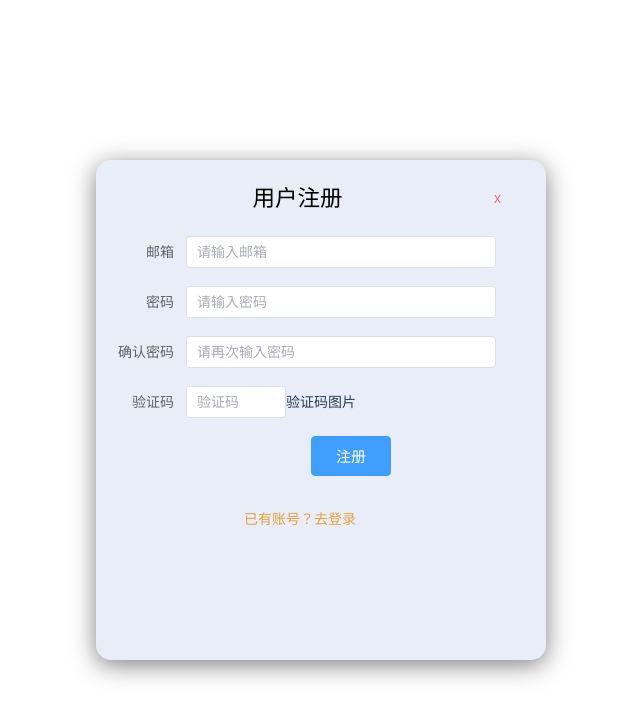
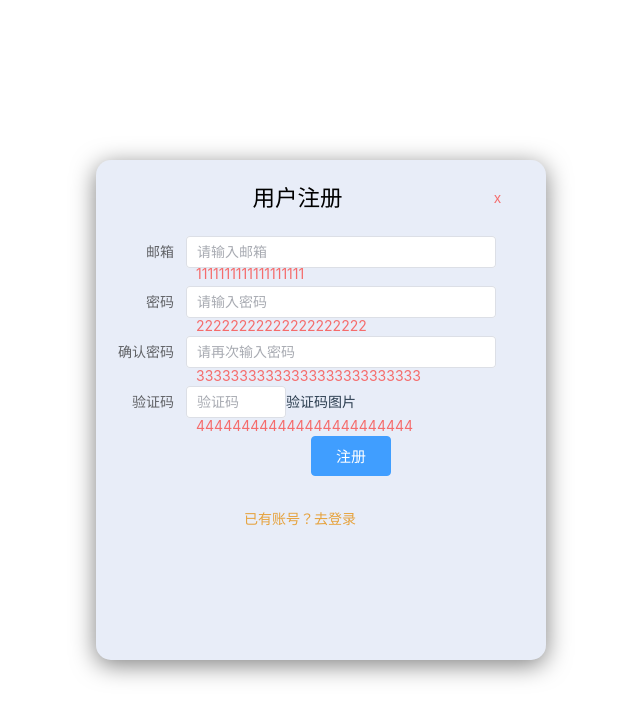
Before and after one commit to Haleymax/Django-Vue-Scrapy-Visualization, a Vue app in the folder web/: page /login in a window 1280 px wide. Shown: the top 718 px of the page, without its empty margins (334-974 px from the left). Built offline with nearby package versions, Linux system fonts and the light colour scheme; what particles.vue3 would draw is missing.

Commit message:
add message

```diff
--- a/web/src/store/user-info.ts
+++ b/web/src/store/user-info.ts
@@ -11,11 +11,11 @@ export const useUserInfo = defineStore('UserInfo', () => {
         message: {
             email:{
                 msg:"dasdasdasdas",
-                type:"primary"
+                type:"danger"
             },
             password:{
                 msg:"asdasdasdasdasdas",
-                type:"primary",
+                type:"danger",
             }
         }
     })
@@ -24,12 +24,26 @@ export const useUserInfo = defineStore('UserInfo', () => {
         data:{
             email:'',
             password:'',
+            confirmpassword:'',
             verify_code:'',
         },
         message:{
-            email:'',
-            password:'',
-            verify_code:'',
+            email:{
+                msg:"1111111111111111111",
+                type:"danger",
+            },
+            password:{
+                msg:"22222222222222222222",
+                type:"danger",
+            },
+            confirmpassword:{
+                msg:"33333333333333333333333333",
+                type:"danger",
+            },
+            verify_code:{
+                msg:"444444444444444444444444",
+                type:"danger",
+            },
         }
     });
 
--- a/web/src/views/login/sign_in.vue
+++ b/web/src/views/login/sign_in.vue
@@ -11,20 +11,29 @@
                 </div>
             </div>
             <div class="form">
-                <el-form :model="user_info.siginForm.data" :rules="rules" label-width="100px" style="transform: translate(-30px)">
+                <el-form :model="user_info.siginForm.data" :rules="rules" label-width="100px"
+                    style="transform: translate(-30px)">
                     <el-form-item label="邮箱" prop="email">
                         <el-input v-model="user_info.siginForm.data.email" placeholder="请输入邮箱" clearable></el-input>
                     </el-form-item>
                     <span class="message-container">
-                        <el-text v-if="user_info.siginForm.message.email.msg" :type="user_info.siginForm.message.email.type">{{ user_info.siginForm.message.email.msg }}</el-text>
+                        <el-text v-if="user_info.siginForm.message.email.msg"
+                            :type=user_info.siginForm.message.email.type>{{ user_info.siginForm.message.email.msg
+                            }}</el-text>
                     </span>
 
                     <el-form-item label="密码" prop="password">
-                        <el-input type="password" v-model="user_info.siginForm.data.password" placeholder="请输入密码" show-password clearable></el-input>
+                        <el-input type="password" v-model="user_info.siginForm.data.password" placeholder="请输入密码"
+                            show-password clearable></el-input>
                     </el-form-item>
+                    <span class="message-container2">
+                        <el-text v-if="user_info.siginForm.message.password.msg"
+                            :type=user_info.siginForm.message.password.type>{{ user_info.siginForm.message.password.msg
+                            }}</el-text>
+                    </span>
                     <el-button class="btn" type="primary" @click="login">登陆</el-button>
                     <div style="text-align: right; transform: translate(0, 30px)">
-                        <el-link type="danger" style="margin-right: 140px" >忘记密码？</el-link>
+                        <el-link type="danger" style="margin-right: 140px">忘记密码？</el-link>
                         <el-link type="warning" @click="showLoginForm.showSignUpForm">没有账号？去注册</el-link>
                     </div>
                 </el-form>
@@ -109,7 +118,17 @@ const close = () => {
 }
 
 .message-container {
-    text-align: center;
+    position: absolute;
+    top: 26px;
+    left: 110px;
+}
+
+.message-container2 {
+    position: absolute;
+    top: 79px;
+    /* 距离父元素顶部20px */
+    left: 110px;
+    /* 距离父元素左侧30px */
 }
 
 .label {
@@ -129,7 +148,8 @@ const close = () => {
 }
 
 h2 {
-    margin: 0; /* 去掉默认的 margin */
+    margin: 0;
+    /* 去掉默认的 margin */
     padding: 0;
     color: #000;
     text-align: center;
--- a/web/src/views/login/sign_up.vue
+++ b/web/src/views/login/sign_up.vue
@@ -11,22 +11,42 @@
                 </div>
             </div>
             <div class="form">
-                <el-form :model="siginForm" label-width="100px" style="transform: translate(-30px)">
+                <el-form :model="user_info.sigupForm.data" label-width="100px" style="transform: translate(-30px)">
                     <el-form-item label="邮箱" prop="email">
-                        <el-input class="input-box" v-model="siginForm.email" placeholder="请输入邮箱" clearable></el-input>
+                        <el-input class="input-box" v-model="user_info.sigupForm.data.email" placeholder="请输入邮箱" clearable></el-input>
                     </el-form-item>
+
+                    <span class="message-container">
+                        <el-text v-if="user_info.sigupForm.message.email.msg" :type=user_info.sigupForm.message.email.type>{{ user_info.sigupForm.message.email.msg }}</el-text>
+                    </span>
+
                     <el-form-item label="密码" prop="password">
-                        <el-input class="input-box" type="password" v-model="siginForm.password" placeholder="请输入密码"
+                        <el-input class="input-box" type="password" v-model="user_info.sigupForm.data.password" placeholder="请输入密码"
                             show-password clearable></el-input>
                     </el-form-item>
+
+                    <span class="message-container2">
+                        <el-text v-if="user_info.sigupForm.message.password.msg" :type=user_info.sigupForm.message.password.type>{{ user_info.sigupForm.message.password.msg }}</el-text>
+                    </span>
+
                     <el-form-item label="确认密码" prop="confirmPassword">
-                        <el-input class="input-box" type="password" v-model="siginForm.confirmPassword"
+                        <el-input class="input-box" type="password" v-model="user_info.sigupForm.data.confirmpassword"
                             placeholder="请再次输入密码" show-password clearable></el-input>
                     </el-form-item>
+
+                    <span class="message-container3">
+                        <el-text v-if="user_info.sigupForm.message.confirmpassword.msg" :type=user_info.sigupForm.message.confirmpassword.type>{{ user_info.sigupForm.message.confirmpassword.msg }}</el-text>
+                    </span>
+
                     <el-form-item label="验证码" prop="code">
-                        <el-input style="width: 100px;" v-model="siginForm.code" placeholder="验证码" clearable></el-input>
+                        <el-input style="width: 100px;" v-model="user_info.sigupForm.data.verify_code" placeholder="验证码" clearable></el-input>
                         <div>验证码图片</div>
                     </el-form-item>
+
+                    <span class="message-container4">
+                        <el-text v-if="user_info.sigupForm.message.verify_code.msg" :type=user_info.sigupForm.message.verify_code.type>{{ user_info.sigupForm.message.verify_code.msg }}</el-text>
+                    </span>
+
                     <el-button class="btn" type="primary" @click="login">注册</el-button>
                     <div style="text-align: right; transform: translate(0, 30px)">
                         <el-link type="warning" style="margin-right: 140px" @click = showLoginForm.showLoginForm>已有账号？去登录</el-link>
@@ -42,9 +62,11 @@ import { reactive } from 'vue';
 import { ElForm } from 'element-plus'; // 导入ElForm类型（如果需要类型检查）
 import Login from './Login.vue';
 import { useLoginForm } from '@/store/home';
+import { useUserInfo } from '@/store/user-info';
 
 const emit = defineEmits(['close']);
 const showLoginForm = useLoginForm();
+const user_info = useUserInfo();
 
 
 const siginForm = reactive({
@@ -129,6 +151,31 @@ const close = () => {
     font-size: 15px;
 }
 
+.message-container {
+    position: absolute;
+    top: 26px;
+    left: 110px;
+}
+
+.message-container2 {
+    position: absolute;
+    top: 78px;
+    left: 110px;
+}
+
+.message-container3 {
+    position: absolute;
+    top: 128px;
+    left: 110px;
+}
+
+.message-container4 {
+    position: absolute;
+    top: 178px;
+    left: 110px;
+}
+
+
 .input-box {
     width: 100%; // 使输入框占满整个可用宽度
 }
```
Also changed, not shown: 2 other files (tests, documents, lock files or other folders).
